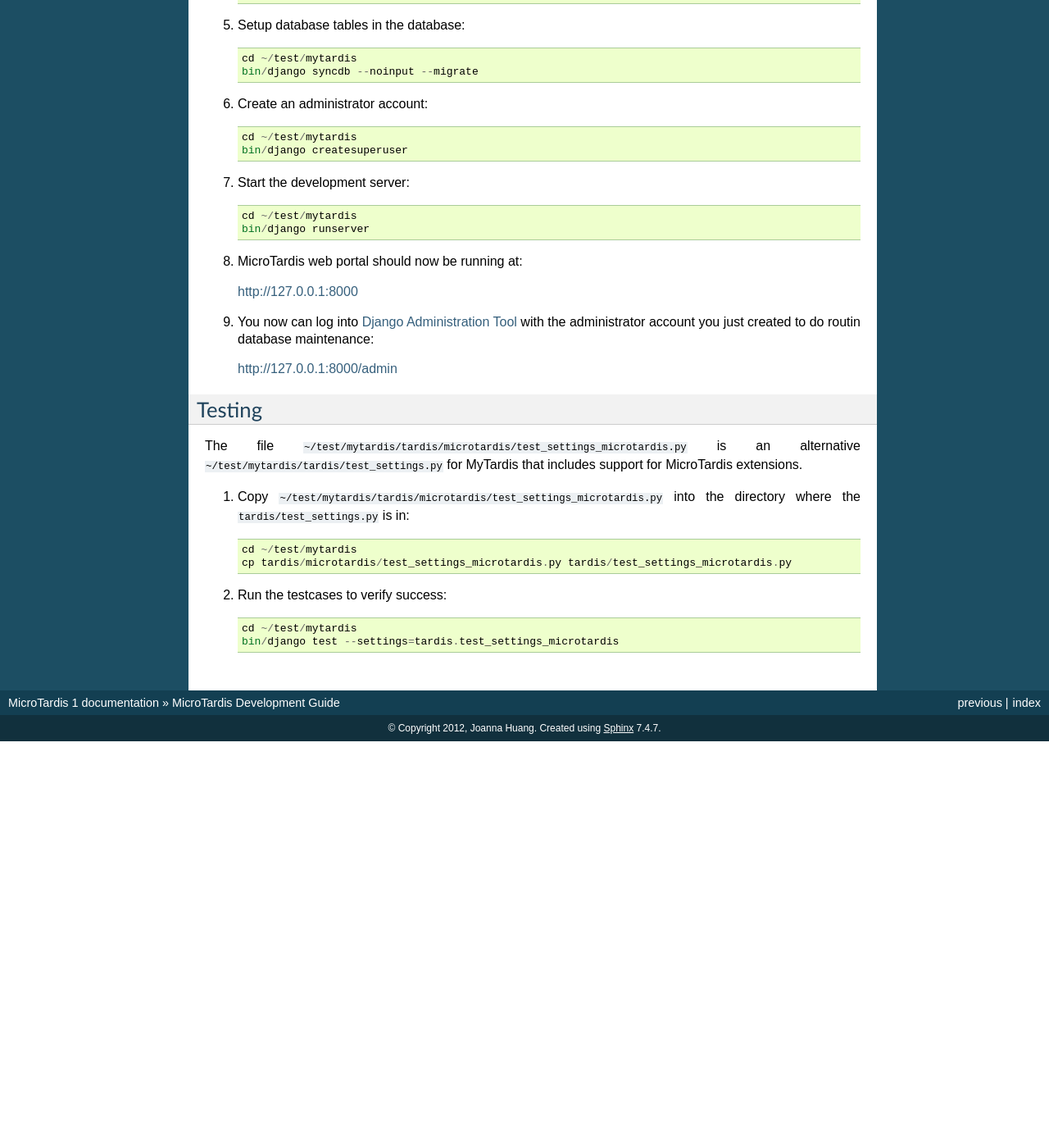
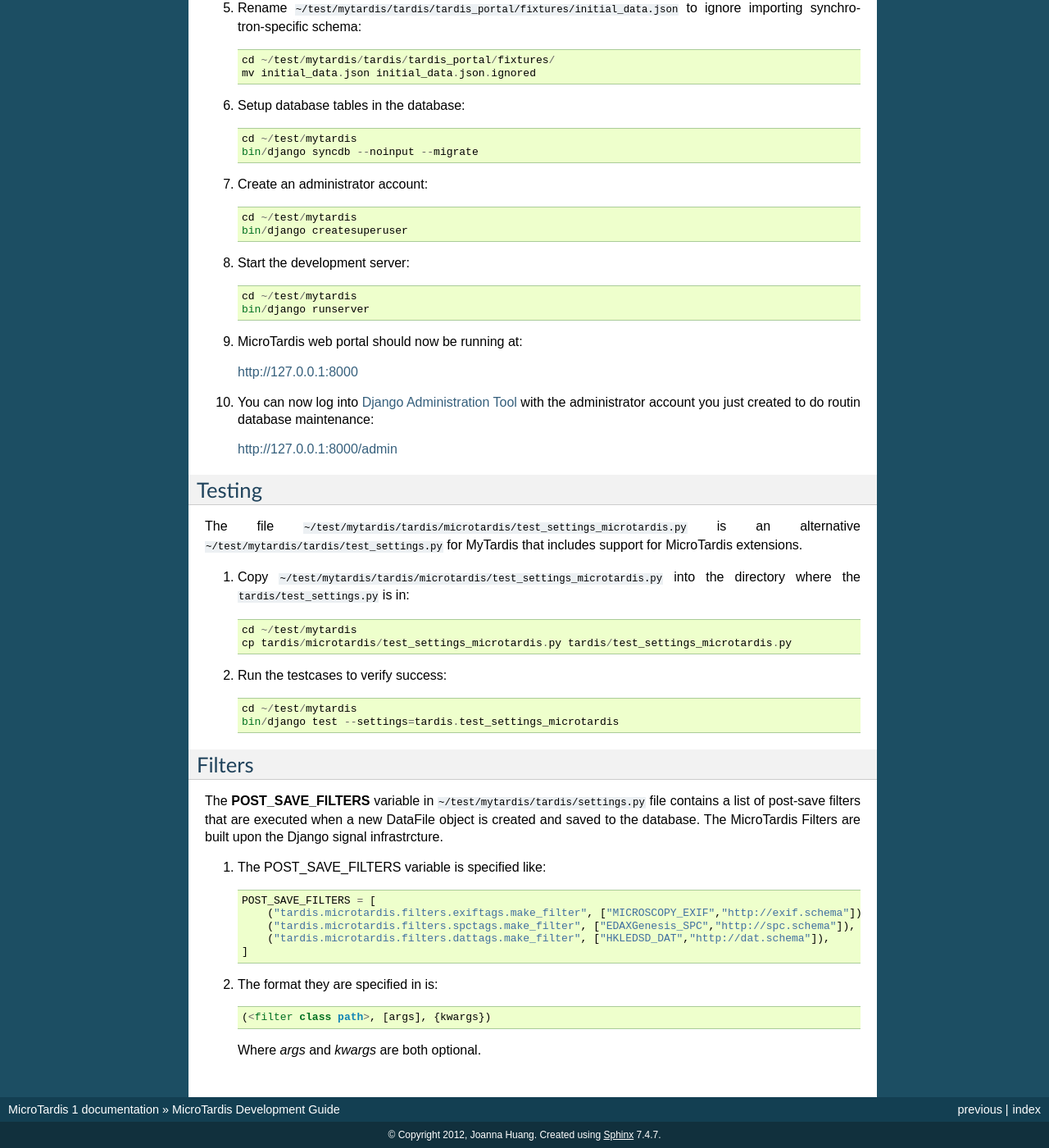
Before and after one commit to mytardis/microtardis, a Sphinx documentation site: the page built from docs/microtardis_development.rst, in a window 1280 px wide and 1400 px high, scrolled down 3012 px. Shown: the whole window at 82% size. Built offline with Sphinx 7.4.7, drawn with Linux system fonts in a browser that asks for light colours; before the commit the page ends 3916 px from its top, so only the background shows below that; some of the changed text lies outside the part shown.

Commit message:
updated development guide.

```diff
--- a/docs/microtardis_development.rst
+++ b/docs/microtardis_development.rst
@@ -144,32 +144,36 @@
       DATABASES['default']['USER'] = ''
       DATABASES['default']['PASSWORD'] = ''
 
+4. Change the settings for location of log files in ``~/test/mytardis/tardis/settings.py`` file as shown below::
 
-4. Rename ``~/test/mytardis/tardis/tardis_portal/fixtures/initial_data.json`` to ignore importing synchrotron-specific schema::
+      SYSTEM_LOG_FILENAME = 'request.log'
+      MODULE_LOG_FILENAME = 'tardis.log'
+
+5. Rename ``~/test/mytardis/tardis/tardis_portal/fixtures/initial_data.json`` to ignore importing synchrotron-specific schema::
 
       cd ~/test/mytardis/tardis/tardis_portal/fixtures/
       mv initial_data.json initial_data.json.ignored
 
-5. Setup database tables in the database::
+6. Setup database tables in the database::
 
       cd ~/test/mytardis
       bin/django syncdb --noinput --migrate
 
-6. Create an administrator account::
+7. Create an administrator account::
 
       cd ~/test/mytardis
       bin/django createsuperuser
 
-7. Start the development server::
+8. Start the development server::
 
       cd ~/test/mytardis
       bin/django runserver
 
-8. MicroTardis web portal should now be running at:
+9. MicroTardis web portal should now be running at:
 
    http://127.0.0.1:8000
 
-9. You now can log into `Django Administration Tool <https://docs.djangoproject.com/en/dev/intro/tutorial02/>`_ with the administrator account you just created to do routin database maintenance:
+10. You can now log into `Django Administration Tool <https://docs.djangoproject.com/en/dev/intro/tutorial02/>`_ with the administrator account you just created to do routin database maintenance:
 
    http://127.0.0.1:8000/admin
 
@@ -187,3 +191,24 @@
 
       cd ~/test/mytardis
       bin/django test --settings=tardis.test_settings_microtardis
+
+
+Filters
+-------
+The **POST_SAVE_FILTERS** variable in ``~/test/mytardis/tardis/settings.py`` file
+contains a list of post-save filters that are executed when a new DataFile
+object is created and saved to the database. The MicroTardis Filters are built
+upon the Django signal infrastrcture.
+
+1. The POST_SAVE_FILTERS variable is specified like::
+
+      POST_SAVE_FILTERS = [
+          ("tardis.microtardis.filters.exiftags.make_filter", ["MICROSCOPY_EXIF","http://exif.schema"]),
+          ("tardis.microtardis.filters.spctags.make_filter", ["EDAXGenesis_SPC","http://spc.schema"]),
+          ("tardis.microtardis.filters.dattags.make_filter", ["HKLEDSD_DAT","http://dat.schema"]),
+      ]
+2. The format they are specified in is::
+
+      (<filter class path>, [args], {kwargs})
+
+   Where *args* and *kwargs* are both optional.
```
